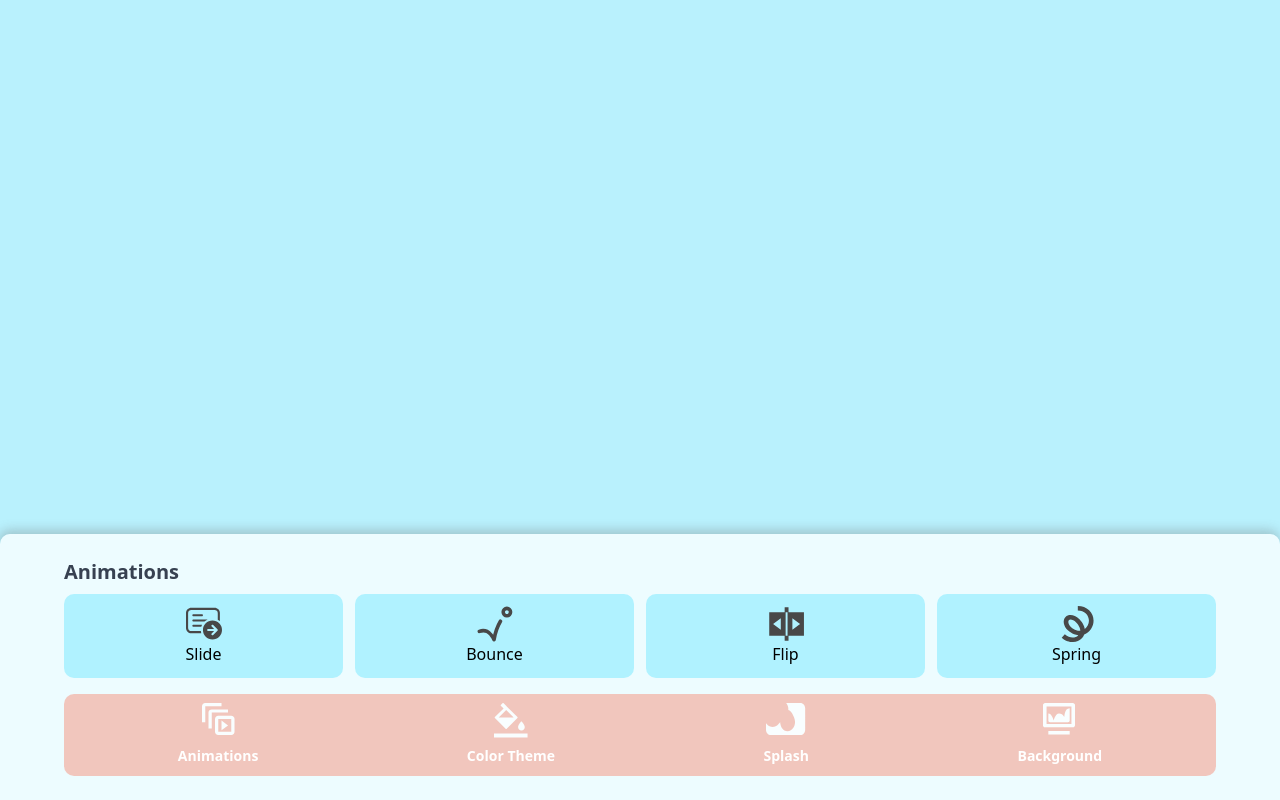
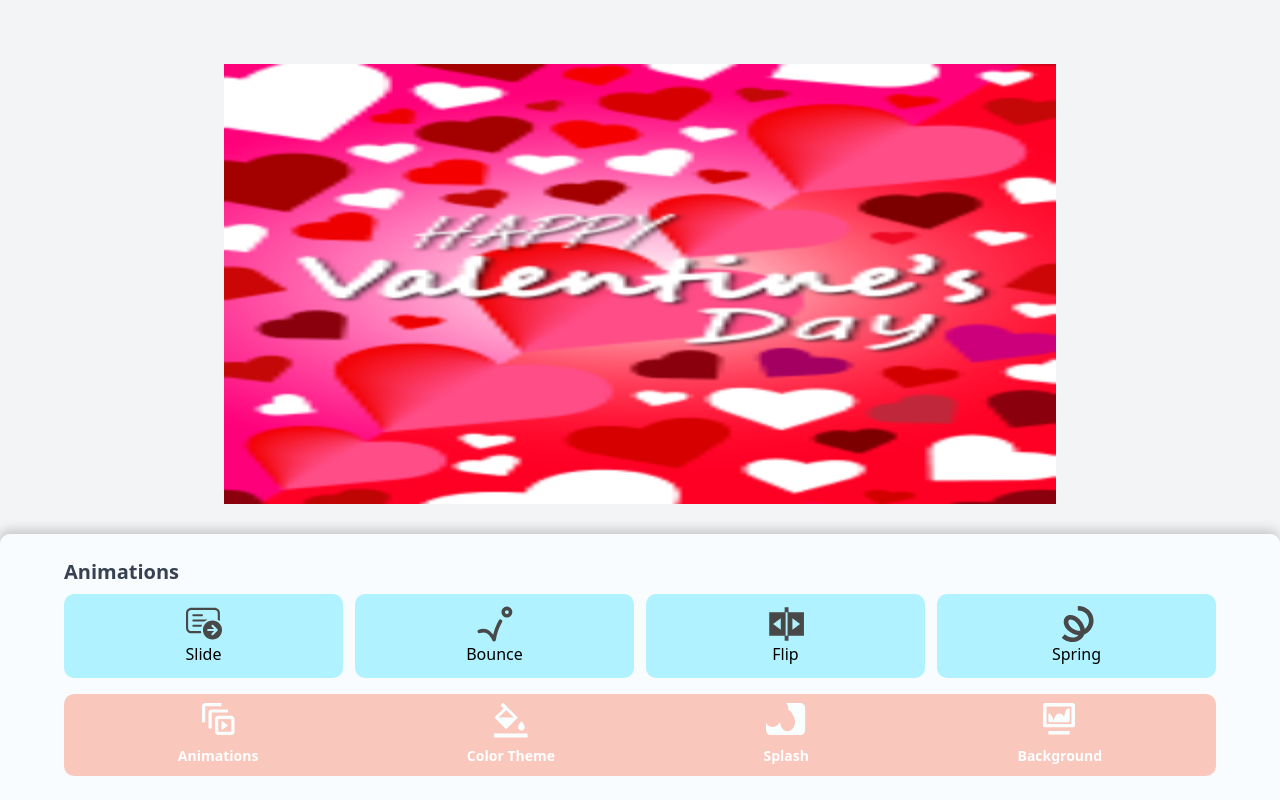
Before and after one commit to UncleKhab/greeting-cards, a Next.js app: page /card-editor in a window 1280 px wide. Built offline with nearby package versions, Linux system fonts and the light colour scheme.

Commit message:
added simple animation for flipbook

```diff
--- /dev/null
+++ b/components/organisms/editor-card/EditorCard.jsx
@@ -0,0 +1,52 @@
+import React, { useState } from 'react'
+import styles from './EditorCard.module.css'
+import {motion} from 'framer-motion'
+const variantsCover = {
+    open: {
+        rotateY: -180,
+    },
+    closed: {
+        rotateY: 0
+    }
+}
+
+const variantsFirstInside = {
+    open: {
+        rotateY: 0,
+    },
+    closed: {
+        rotateY: 180,
+    }
+
+}
+
+const cardVariants ={
+    single: {
+        scale: 1,
+    },
+    double: {
+        scale: 0.7
+    }
+}
+const EditorCard = () => {
+    const [isOpen, setIsOpen] = useState(false)
+    const [isSingle, setIsSingle] = useState(true);
+
+    const handleOpen = () => {
+        setIsOpen(prevState => !prevState)
+        setIsSingle(prevState => !prevState)
+    }
+    return (
+        <motion.div className={`${styles.card} bg-white mt-16 relative`} variants={cardVariants} animate={isSingle ? 'single': 'double'}>
+            <motion.div className={`${styles.frontCover} w-full h-full absolute top-0 left-0`} style={{originX: 0}} animate={isOpen ? "open" : "closed"} variants={variantsCover} onClick={handleOpen}>
+                <img src="/assets/images/card-cover2.png" className='w-full h-full' />
+                <motion.div className={`${styles.firstInside} absolute w-full flex-1 h-full bg-white top-0 left-0`} animate={isOpen ? "open" : "closed"} variants={variantsFirstInside}>
+                 First Page
+                </motion.div>
+            </motion.div>
+
+        </motion.div>
+    )
+}
+
+export default EditorCard
--- /dev/null
+++ b/components/organisms/editor-card/EditorCard.module.css
@@ -0,0 +1,8 @@
+.card {
+    height: 55%;
+    width: 65%;
+}
+
+.firstInside {
+    backface-visibility: hidden;
+}
--- a/pages/card-editor/index.jsx
+++ b/pages/card-editor/index.jsx
@@ -1,10 +1,13 @@
 import styles from './CardEditor.module.css'
 import MenuLayout from "../../components/templates/menu-layout/MenuLayout"
+import EditorCard from '../../components/organisms/editor-card/EditorCard'
 
 const CardEditorPage = () => {
     return (
         <div className={`${styles.wrapper} h-screen`}>
-
+            <div className='h-full bg-gray-100 flex justify-center '>
+                <EditorCard />
+            </div>
             <MenuLayout />
         </div>
     )
```
